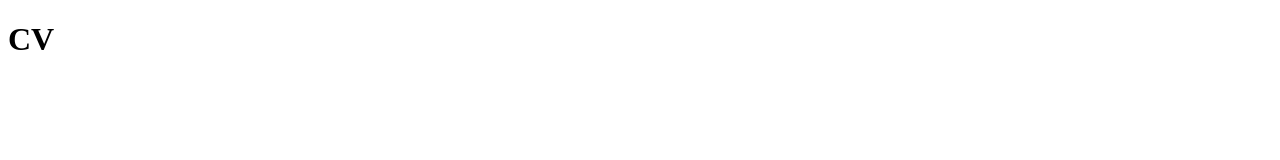
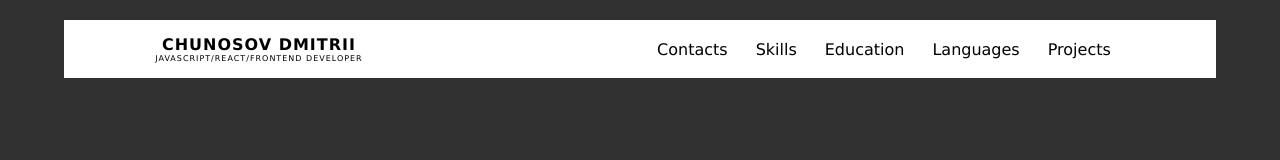
Before and after one commit to Dmitrii23748/rsschool-cv, a plain HTML site: page index.html in a window 1280 px wide. Drawn offline with nearby package versions, Linux system fonts and the light colour scheme.

Commit message:
feat: add header

```diff
--- a/index.html
+++ b/index.html
@@ -1,11 +1,39 @@
 <!DOCTYPE html>
 <html lang="en">
-<head>
-    <meta charset="UTF-8">
+  <head>
+    <meta charset="utf-8">
     <meta name="viewport" content="width=device-width, initial-scale=1.0">
-    <title>CV</title>
-</head>
-<body>
-    <h1>CV</h1>
+    <meta name="description" content="CV">
+    <title>CV Chunosov Dmitrii</title>
+    <link rel="preconnect" href="https://fonts.gstatic.com">
+    <link rel="stylesheet" href="style.css">
+    <script src="https://kit.fontawesome.com/9ff90561a4.js" crossorigin="anonymous"></script>
+    <link rel="stylesheet" href="//cdnjs.cloudflare.com/ajax/libs/highlight.js/9.15.9/styles/default.min.css">
+    <script src="//cdnjs.cloudflare.com/ajax/libs/highlight.js/9.15.9/highlight.min.js"></script>
+    <script>hljs.initHighlightingOnLoad();</script>
+  </head>
+
+  <body>
+    <header class="header">
+        <div class="wrapper-menu">
+            <div class="menu-burger">
+                <button class="open-close-menu"></button>
+            </div>
+            <div class="header-business-card">
+                <h1>Chunosov Dmitrii</h1>
+                <p>JavaScript/React/Frontend Developer</p>
+            </div>
+        </div>
+          <nav class="navigation">
+              <ul>
+                  <li><a href="#contacts">Contacts</a></li>
+                  <li><a href="#skills">Skills</a></li>
+                  <li><a href="#education">Education</a></li>
+                  <li><a href="#languages">Languages</a></li>
+                  <li><a href="#projects">Projects</a></li>
+              </ul>
+          </nav>
+    </header>
+
 </body>
 </html>
--- a/style.css
+++ b/style.css
@@ -1,3 +1,89 @@
-h1 {
-    color: rgb(163, 82, 238);
+* {
+    padding: 0;
+    margin: 0;
+    color: #000000;
+    font-family: Verdana, Geneva, Tahoma, sans-serif;
+    list-style: circle;
 }
+
+body {
+    background-color:#313131;
+}
+
+html {
+    scroll-behavior: smooth;
+   }
+
+.header {
+    max-width: 1152px;
+    margin: 20px auto 0px auto;
+    display: flex;
+    justify-content: space-around;
+    align-items: center;
+    background-color:#FFFFFF;
+}
+
+.menu-burger{
+    display: none;
+}
+
+.open-close-menu {
+    width: 30px;
+    height: 30px;
+    border: none;
+    margin: 5px;
+    background-color: transparent;
+    background-image: url(images/menu_lines_hamburger_icon.svg);
+}
+
+.open-close-menu:hover {
+    cursor: pointer;
+    opacity: 0.6;
+}
+
+.header-business-card{
+    font-size: 8px;
+    text-align: center;
+    text-transform: uppercase;
+    letter-spacing: 1px;
+    padding: 15px 0;
+    margin-right: 38px;
+}
+
+.navigation ul {
+    display: flex;
+    flex-direction: row;
+    flex-wrap: wrap;
+    text-decoration: none;
+    font-size: 16px;
+    margin-left: 60px;
+}
+
+.navigation ul li{
+    list-style: none;
+    padding: 4px;
+    margin: 0 10px;
+}
+
+.navigation ul li:hover{
+    background-color: #c3c0e2;
+    border-radius: 30px;
+    cursor: pointer;
+}
+
+.navigation ul li a{
+    text-decoration: none;
+}
+
+.navigation ul li a:hover {
+    color: #FFFFFF;
+}
+
+.link-social {
+    text-decoration: none;
+    transition: all 0.2s ease-in-out;
+}
+
+.link-social:hover {
+    color: #dfdfdf;
+}
```
